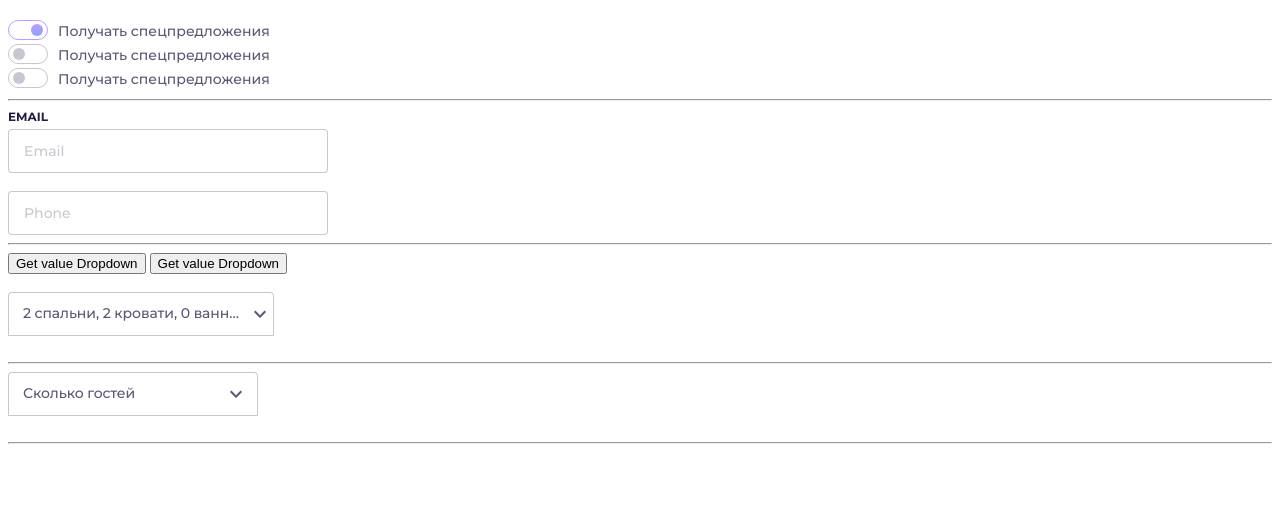
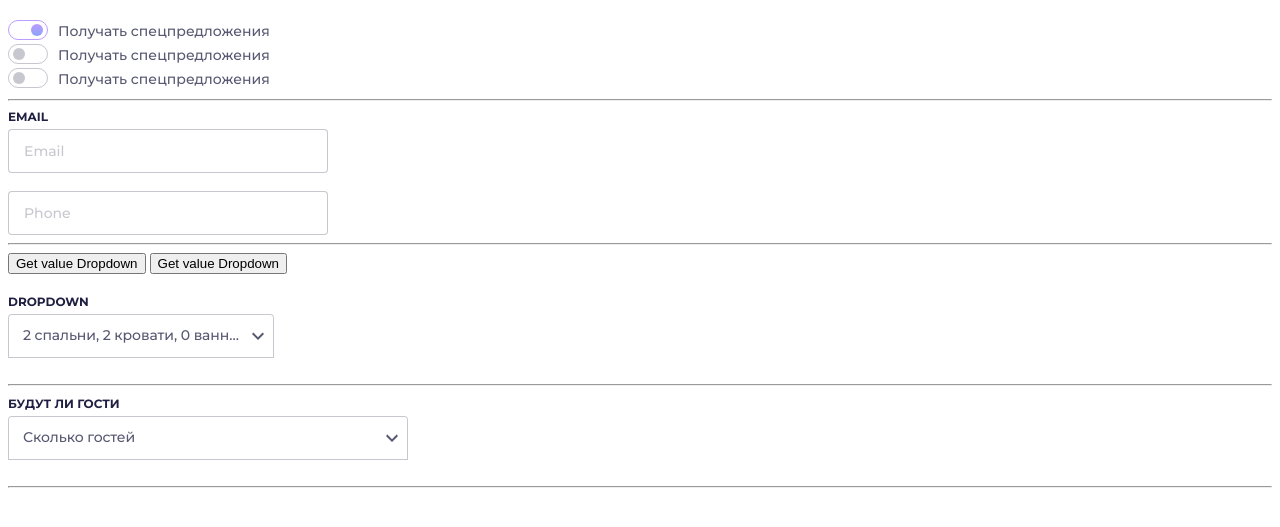
Before and after one commit to ddenis87/wp__stud, a website built with webpack: page src/index.pug in a window 1280 px wide. Shown: the part 61-588 px from the top of the page. Built offline with nearby package versions, Linux system fonts and the light colour scheme.

Commit message:
Finish dropdown without date

```diff
--- a/src/dropdown/dropdown-props.js
+++ b/src/dropdown/dropdown-props.js
@@ -28,6 +28,7 @@ export default class DropdownProps extends Dropdown {
     this.updateTitle();
     this.setDropdownDefault(option)
   }
+
   clickSlider(event) {
     if (event.target.id.slice(-9) == 'Increment' || event.target.id.slice(-9) == 'Decrement') {
       this.dropdownControl.enableClear();
@@ -39,6 +40,7 @@ export default class DropdownProps extends Dropdown {
       this.dropdownClose();
     }
   }
+
   updateTitle() {
     let title = '';
     switch(this.titleType) {
@@ -81,13 +83,14 @@ export default class DropdownProps extends Dropdown {
     }
     document.getElementById(this.idDropdown + 'Title').innerText = title;
   }
+
   setDropdownDefault(option) {
     this.dropdownControl.setDropdownDefault(this.listPropsItem);
     if ('titleDefault' in option) {
-      console.log('titile-default');
       document.getElementById(this.idDropdown + 'Title').innerText = option.titleDefault;
     }
   }
+
   getValue() {
     this.values.value.length = 0;
     for (let propsItem of this.listPropsItem) {
--- a/src/dropdown/dropdown.pug
+++ b/src/dropdown/dropdown.pug
@@ -1,6 +1,7 @@
 //- include dropdown-item/dropdown-item.pug
 include __control/dropdown__control.pug
-mixin dropdown(option)
+mixin dropdown(dropdownName, option)
+  span.dropdown__name= dropdownName
   .dropdown(id= option.id, tabindex= 0, style="width: " + option.width)
     .dropdown__box(id= option.id + 'Box')
       span.dropdown__title(id= option.id + 'Title')
--- a/src/dropdown/dropdown.scss
+++ b/src/dropdown/dropdown.scss
@@ -4,6 +4,17 @@
   border-radius: 2px 2px 0px 0px;
   box-sizing: border-box;
   outline: none;
+  &__name {
+    display: inline-block;
+    padding-bottom: 5px;
+    text-transform: uppercase;
+    font-family: Montserrat;
+    font-style: normal;
+    font-weight: bold;
+    font-size: 12px;
+    line-height: 15px;
+    color: #1F2041;
+  }
   &__box {
     position: relative;
     display: flex;
@@ -40,6 +51,8 @@
     justify-content: center;
     align-items: center;
     width: 42.5px;
+    min-width: 30px;
+    max-width: 30px;
     height: 42px;
     &:hover {
       background-color: lightblue;
--- a/src/index.js
+++ b/src/index.js
@@ -3,7 +3,7 @@ import './toggle/toggle'
 import './text-field/text-field'
 import DropdownProps from './dropdown/dropdown-props'
 
-console.log('Hello from index.js');
+// console.log('Hello from index.js');
 
 let roomDropdown = new DropdownProps(
   'propsRoom',
@@ -19,7 +19,7 @@ let roomDropdown = new DropdownProps(
     control: false
   }
 );
-console.log(roomDropdown);
+// console.log(roomDropdown);
 
 let guestDropdown = new DropdownProps(
   'propsGuest',
@@ -32,7 +32,7 @@ let guestDropdown = new DropdownProps(
     control: true
   }
 ); // -- class Dropdown(id - dropdown element)
-console.log(guestDropdown);
+// console.log(guestDropdown);
 
 document.getElementById('getDropdownRoom').addEventListener('click', () => {
   console.log(roomDropdown.getValue());
--- a/src/index.pug
+++ b/src/index.pug
@@ -20,7 +20,7 @@ html(lang="en")
       button(id='getDropdownRoom') Get value Dropdown
       button(id='getDropdownGuest') Get value Dropdown
     br
-    +dropdown(
+    +dropdown('dropdown',
       {
         id: 'propsRoom',
         type: 'props',
@@ -34,7 +34,7 @@ html(lang="en")
     )
     br
     hr
-    +dropdown(
+    +dropdown('Будут ли гости',
       {
         id: 'propsGuest',
         type: 'props',
@@ -43,7 +43,7 @@ html(lang="en")
           {id: 'child', title: 'Дети', defaultValue: 2},
           {id: 'mlad', title: 'Младенцы'},
         ],
-        width: '250px'
+        width: '400px'
 
       }
     )
```
